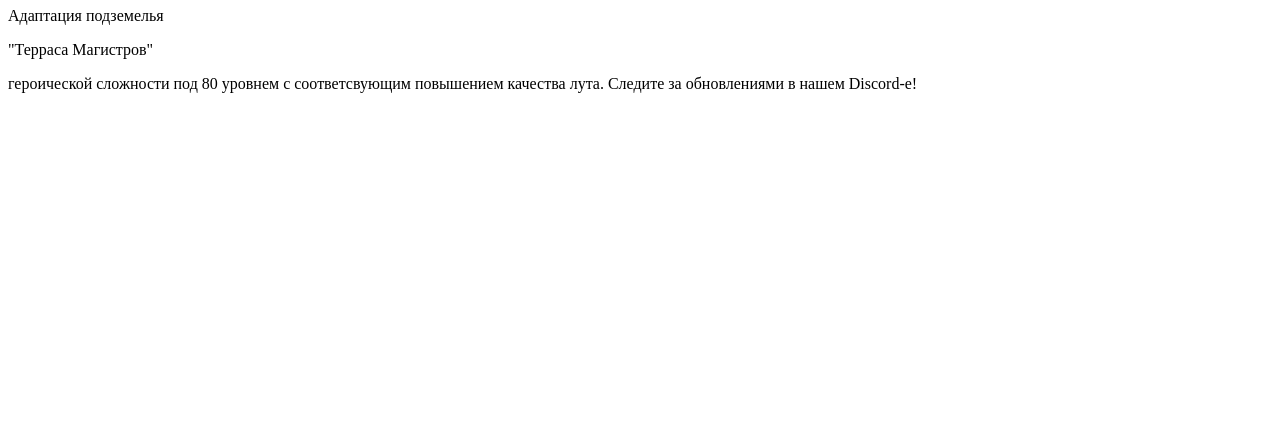
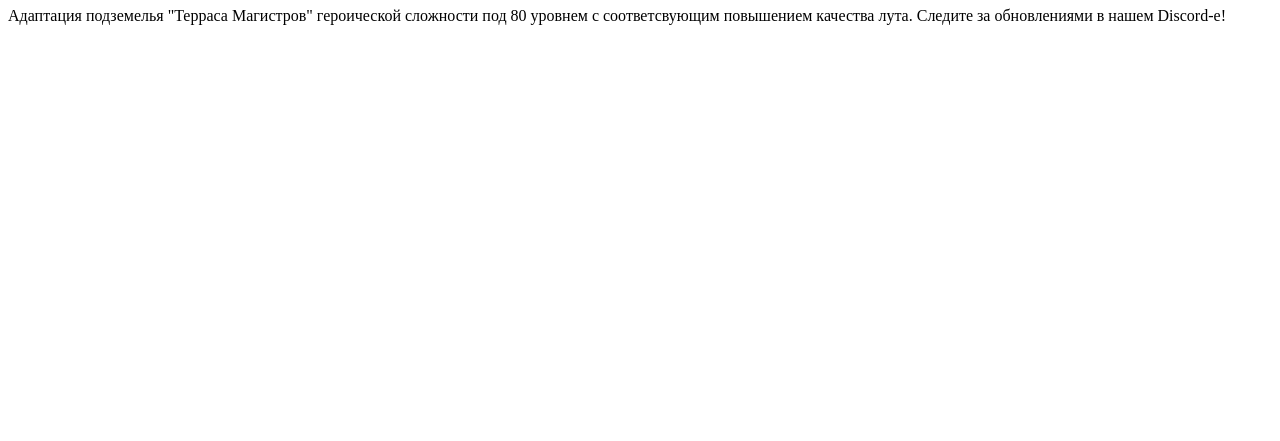
Before and after one commit to Vertuushka/lyokoworldUpdates, a plain HTML site: page index.html in a window 1280 px wide. Shown: the part 359-800 px from the top of the page. Drawn offline with Linux system fonts and the light colour scheme.

Commit message:
Create index.html

```diff
--- a/index.html
+++ b/index.html
@@ -3,5 +3,5 @@ SERVERALERT:
 <h1 align="center">Обновление 09.04.2023 </h1>
 <p>Создание локации-хаба с возможностями:<br/>- перемещения в Даларан/Шаттрат<br/>- быстрого обучения различным навыкам<br/>- быстрый доступ к банку, аукциону и почте<br/>- возможность приобрести все необходимые расходники<br/>- трансмогрификация<br/><br/><br/><br/><br/></p>
 <h1 align="center">Предстоящий контент:</h1>
-<p>Адаптация подземелья <p text-color="#9b5de5">"Терраса Магистров"</p> героической сложности под 80 уровнем с соответсвующим повышением качества лута. Следите за обновлениями в нашем Discord-e!</p>
+<p>Адаптация подземелья "Терраса Магистров" героической сложности под 80 уровнем с соответсвующим повышением качества лута. Следите за обновлениями в нашем Discord-e!</p>
 </body></html>
```
